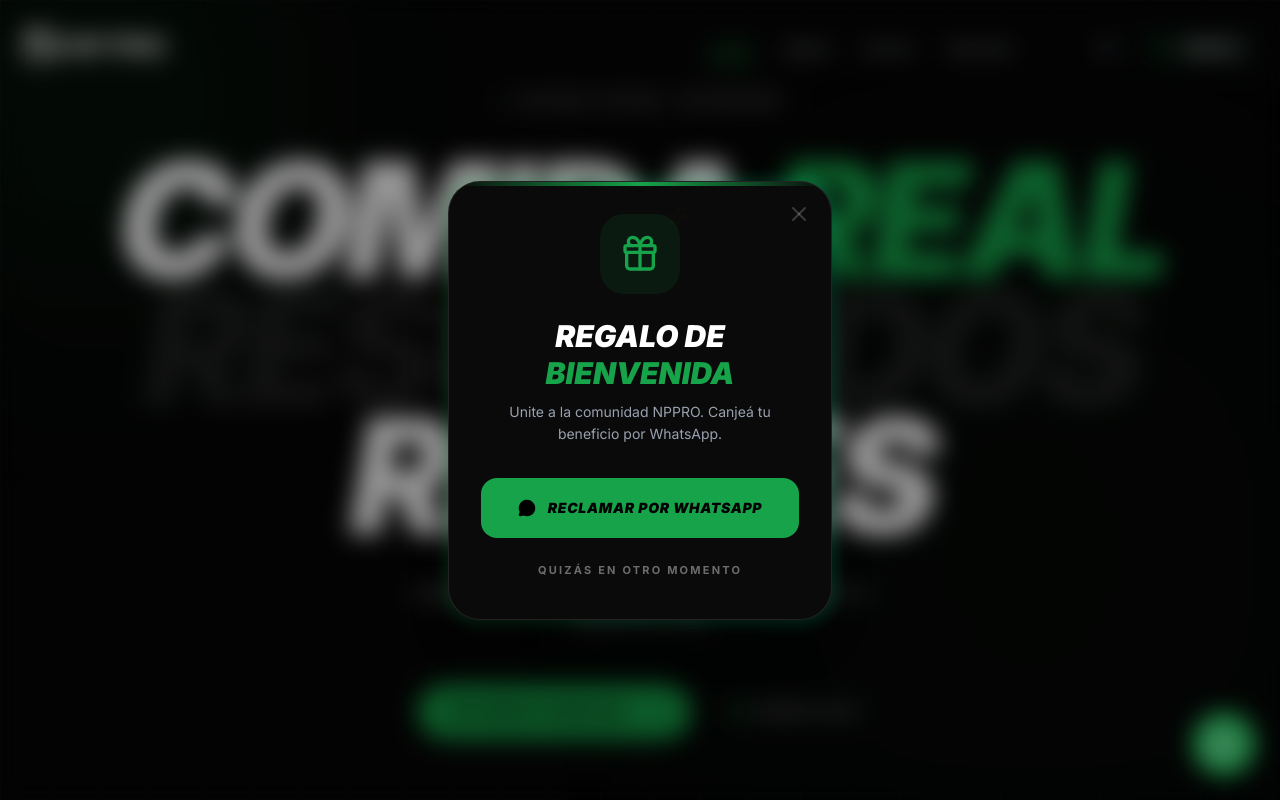
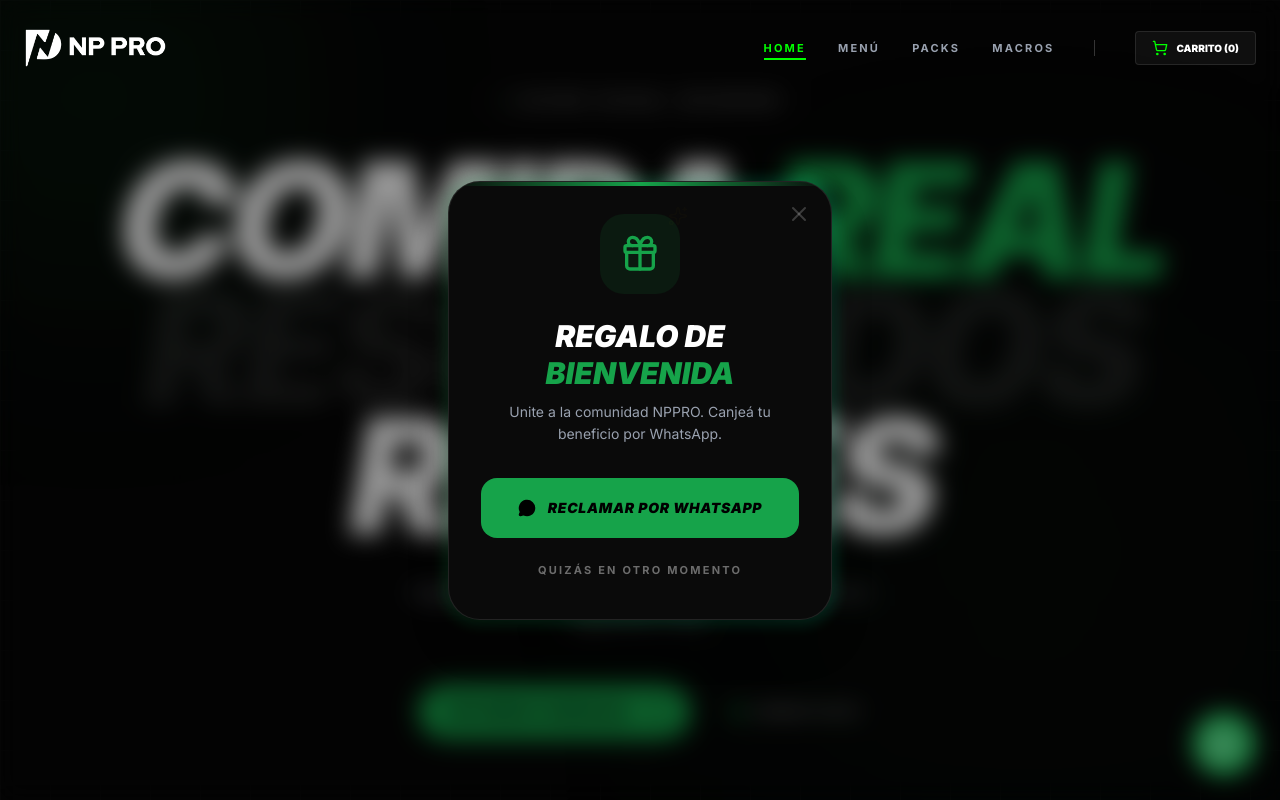
Before and after one commit to rodrifassi7/npproweb, a React (Vite) app: page / in a window 1280 px wide. Shown: the top 800 px of the page. Built offline with nearby package versions, Linux system fonts and the light colour scheme.

Commit message:
footer & nadvbar

```diff
--- a/src/components/Footer.tsx
+++ b/src/components/Footer.tsx
@@ -110,7 +110,7 @@
                                     </div>
                                     <div>
                                         <p className="text-[10px] text-nppro-green uppercase font-black tracking-[0.2em] mb-1">Entregas</p>
-                                        <p className="text-white text-base font-medium">{CONFIG.DELIVERY_DAYS.join(' y ')}</p>
+                                        <p className="text-white text-base font-medium">Lunes - Viernes 8:00 - 18:00</p>
                                     </div>
                                 </div>
                             </div>
@@ -121,7 +121,7 @@
                 {/* Bottom Bar: Clean & Tech */}
                 <div className="pt-8 border-t border-white/5 flex flex-col md:flex-row items-center justify-between gap-8">
                     <div className="flex flex-col md:flex-row items-center gap-2 md:gap-6 text-xs font-bold tracking-widest text-white/30">
-                        <p>© {currentYear} NPPRO BRAND</p>
+                        <p>© {currentYear} NPPRO by Nutrición Profesional</p>
                         <span className="hidden md:block w-1 h-1 rounded-full bg-white/10"></span>
                         <p>TRELEW, CHUBUT, AR</p>
                     </div>
--- a/src/components/Navbar.tsx
+++ b/src/components/Navbar.tsx
@@ -11,12 +11,23 @@
     const { totalItems } = useCart();
     const location = useLocation();
 
+    // 1. Control de scroll para el estilo del header
     useEffect(() => {
         const handleScroll = () => setScrolled(window.scrollY > 20);
         window.addEventListener('scroll', handleScroll);
         return () => window.removeEventListener('scroll', handleScroll);
     }, []);
 
+    // 2. BLOQUEO DE SCROLL: Evita que el usuario scrollee la web cuando el menú está abierto
+    useEffect(() => {
+        if (isOpen) {
+            document.body.style.overflow = 'hidden';
+        } else {
+            document.body.style.overflow = 'unset';
+        }
+    }, [isOpen]);
+
+    // Cerrar menú al navegar
     useEffect(() => setIsOpen(false), [location]);
 
     const navLinks = [
@@ -27,116 +38,116 @@
     ];
 
     return (
-        <nav className={`fixed top-0 left-0 right-0 z-[100] transition-all duration-500 ${scrolled
-            ? 'bg-[#0B0B0B]/90 backdrop-blur-md py-3 border-b border-nppro-green/10'
+        <>
+            {/* Main Header Container */}
+            <header
+                className={`fixed top-0 left-0 right-0 z-[120] transition-all duration-300 ${scrolled || isOpen
+                        ? 'bg-[#0B0B0B]/95 backdrop-blur-md py-4 border-b border-white/5'
                         : 'bg-transparent py-7'
-            }`}>
+                    }`}
+            >
                 <div className="container mx-auto px-6 flex justify-between items-center">
 
-                {/* Logo con Hover de Brillo */}
-                <Link to="/" className="group relative">
+                    {/* Logo - Siempre encima (z-130) */}
+                    <Link to="/" className="relative z-[130] group">
                         <img
                             src={logo}
                             alt="NPPRO Logo"
-                        className="h-8 md:h-10 w-auto object-contain invert transition-all duration-500 group-hover:brightness-125 group-hover:drop-shadow-[0_0_8px_rgba(var(--nppro-green-rgb),0.5)]"
+                            className="h-8 md:h-10 w-auto object-contain invert transition-transform duration-300 group-hover:scale-105"
                         />
                     </Link>
 
-                {/* Desktop Navigation - Estilo Underline & Green Hover */}
-                <div className="hidden md:flex items-center gap-10">
-                    <ul className="flex items-center gap-8">
+                    {/* Desktop Menu */}
+                    <nav className="hidden md:flex items-center gap-8">
                         {navLinks.map((link) => (
-                            <li key={link.path}>
                             <Link
+                                key={link.path}
                                 to={link.path}
-                                    className={`relative py-2 text-xs uppercase tracking-[0.2em] font-bold transition-colors duration-300 group ${location.pathname === link.path ? 'text-nppro-green' : 'text-gray-400 hover:text-nppro-green'
+                                className={`relative text-[11px] uppercase tracking-[0.2em] font-bold transition-colors ${location.pathname === link.path ? 'text-[#00FF00]' : 'text-gray-400 hover:text-white'
                                     }`}
                             >
                                 {link.name}
-                                    {/* Línea animada de hover */}
-                                    <span className={`absolute bottom-0 left-0 w-full h-[2px] bg-nppro-green transition-transform duration-300 origin-left ${location.pathname === link.path ? 'scale-x-100' : 'scale-x-0 group-hover:scale-x-100'
-                                        }`} />
+                                {location.pathname === link.path && (
+                                    <motion.div layoutId="underline" className="absolute -bottom-1 left-0 w-full h-[2px] bg-[#00FF00]" />
+                                )}
                             </Link>
-                            </li>
                         ))}
-                    </ul>
 
-                    {/* Separador Vertical */}
-                    <div className="h-4 w-[1px] bg-white/10" />
+                        <div className="h-4 w-[1px] bg-white/20 mx-2" />
 
-                    <div className="flex items-center gap-6">
-                        <a
-                            href="https://www.instagram.com/nppro_/"
-                            target="_blank"
-                            rel="noreferrer"
-                            className="text-gray-500 hover:text-nppro-green transition-all transform hover:rotate-12"
-                        >
-                            <Instagram size={18} />
-                        </a>
+                        <Link to="/checkout" className="flex items-center gap-2 px-4 py-2 bg-white/5 border border-white/10 rounded hover:bg-[#00FF00] hover:text-black transition-all group">
+                            <ShoppingCart size={16} className="text-[#00FF00] group-hover:text-black" />
+                            <span className="text-[10px] font-black uppercase">Carrito ({totalItems})</span>
+                        </Link>
+                    </nav>
 
-                        {/* Cart Button Estilizado */}
-                        <Link to="/checkout" className="relative group">
-                            <div className="flex items-center gap-2 px-4 py-2 bg-nppro-green/5 border border-nppro-green/20 rounded-sm group-hover:bg-nppro-green group-hover:border-nppro-green transition-all duration-300">
-                                <ShoppingCart size={18} className="text-nppro-green group-hover:text-black transition-colors" />
-                                <span className="text-[10px] font-black uppercase tracking-tighter text-white group-hover:text-black">
-                                    Carrito ({totalItems})
-                                </span>
-                            </div>
-                            {/* Glow effect en el cart */}
-                            <div className="absolute inset-0 bg-nppro-green blur-lg opacity-0 group-hover:opacity-20 transition-opacity" />
-                        </Link>
-                    </div>
-                </div>
-
-                {/* Mobile Controls */}
-                <div className="md:hidden flex items-center gap-5">
+                    {/* Mobile Toggle & Cart - Siempre encima (z-130) */}
+                    <div className="md:hidden flex items-center gap-6 relative z-[130]">
                         <Link to="/checkout" className="relative">
-                        <ShoppingCart size={22} className="text-white hover:text-nppro-green transition-colors" />
+                            <ShoppingCart size={24} className="text-white" />
                             {totalItems > 0 && (
-                            <span className="absolute -top-2 -right-2 bg-nppro-green text-black text-[9px] font-black w-4 h-4 flex items-center justify-center rounded-full">
+                                <span className="absolute -top-2 -right-2 bg-[#00FF00] text-black text-[10px] font-bold w-5 h-5 flex items-center justify-center rounded-full">
                                     {totalItems}
                                 </span>
                             )}
                         </Link>
-                    <button onClick={() => setIsOpen(!isOpen)} className="text-white">
-                        {isOpen ? <X size={28} /> : <Menu size={28} />}
+                        <button
+                            onClick={() => setIsOpen(!isOpen)}
+                            className="text-white focus:outline-none"
+                        >
+                            {isOpen ? <X size={30} /> : <Menu size={30} />}
                         </button>
                     </div>
                 </div>
+            </header>
 
-            {/* Mobile Menu con Slide lateral */}
+            {/* Fullscreen Mobile Menu Overlay */}
             <AnimatePresence>
                 {isOpen && (
                     <motion.div
-                        initial={{ x: '100%' }}
-                        animate={{ x: 0 }}
-                        exit={{ x: '100%' }}
-                        transition={{ type: 'spring', damping: 25, stiffness: 200 }}
-                        className="fixed inset-0 top-0 right-0 bottom-0 left-0 bg-[#0B0B0B] z-[90] flex flex-col p-10 md:hidden"
+                        initial={{ opacity: 0 }}
+                        animate={{ opacity: 1 }}
+                        exit={{ opacity: 0 }}
+                        transition={{ duration: 0.2 }}
+                        className="fixed inset-0 bg-[#0B0B0B] z-[110] md:hidden flex flex-col pt-32 px-10"
                     >
-                        <div className="flex flex-col gap-8 mt-20">
-                            {navLinks.map((link) => (
+                        <nav className="flex flex-col gap-6">
+                            {navLinks.map((link, i) => (
+                                <motion.div
+                                    key={link.path}
+                                    initial={{ x: -20, opacity: 0 }}
+                                    animate={{ x: 0, opacity: 1 }}
+                                    transition={{ delay: i * 0.1 }}
+                                >
                                     <Link
-                                    key={link.path}
                                         to={link.path}
-                                    className={`text-4xl font-black uppercase tracking-tighter ${location.pathname === link.path ? 'text-nppro-green' : 'text-white'
+                                        className={`text-5xl font-black uppercase tracking-tighter ${location.pathname === link.path ? 'text-[#00FF00]' : 'text-white'
                                             }`}
                                     >
                                         {link.name}
                                     </Link>
+                                </motion.div>
                             ))}
+                        </nav>
+
+                        <motion.div
+                            initial={{ opacity: 0 }}
+                            animate={{ opacity: 1 }}
+                            transition={{ delay: 0.5 }}
+                            className="mt-auto mb-12 flex justify-between items-end border-t border-white/10 pt-8"
+                        >
+                            <div>
+                                <p className="text-[#00FF00] font-black text-xl tracking-tighter">NP PRO</p>
+                                <p className="text-gray-500 text-xs uppercase tracking-widest">Fuel for performance</p>
                             </div>
-                        <div className="mt-auto flex justify-between items-end">
-                            <div>
-                                <p className="text-nppro-green font-bold text-lg">NP PRO</p>
-                                <p className="text-gray-500 text-sm">Fuel for performance.</p>
-                            </div>
-                            <Instagram size={32} className="text-white" />
-                        </div>
+                            <a href="https://instagram.com/nppro_" target="_blank" rel="noreferrer">
+                                <Instagram size={32} className="text-white hover:text-[#00FF00] transition-colors" />
+                            </a>
+                        </motion.div>
                     </motion.div>
                 )}
             </AnimatePresence>
-        </nav>
+        </>
     );
 };
 
```
Lines whose indentation alone changed are shown as unchanged.
